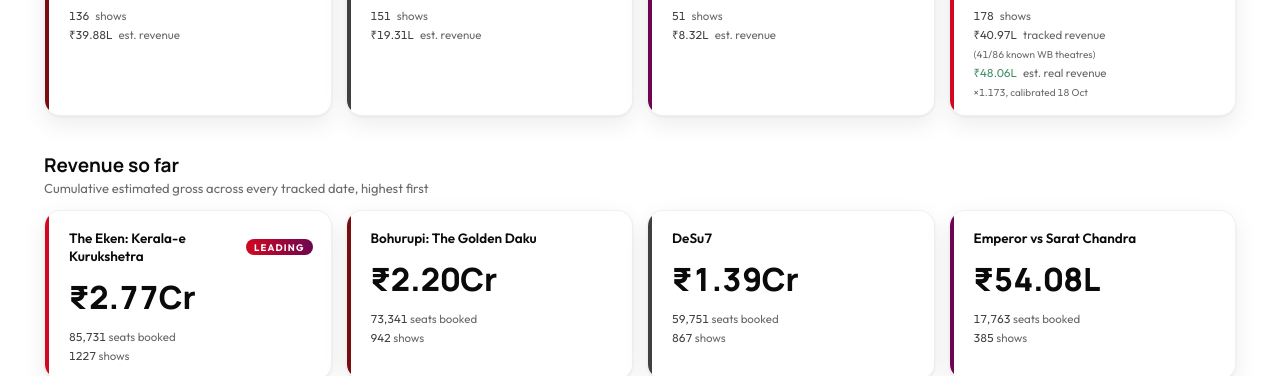
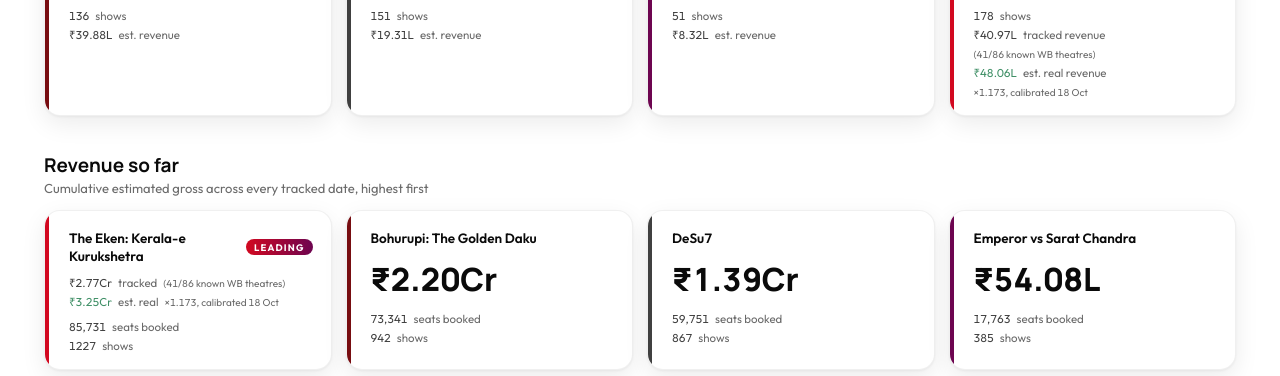
Before and after one commit to sayantan-guha/pujo-movies-2026, a plain HTML site: page index.html in a window 1280 px wide. Shown: the part 459-835 px from the top of the page. Drawn offline with Linux system fonts and the light colour scheme.

Commit message:
Apply real-revenue calibration to the cumulative 'Revenue so far' cards too
Was only showing on Today's snapshot; same tracked/est.-real split now
appears on the all-time cumulative totals.

```diff
--- a/index.html
+++ b/index.html
@@ -860,16 +860,26 @@
       return { m, rev, filled, shows };
     }).sort((a, b) => b.rev - a.rev);
 
-    const cards = totals.map((t, i) => `
+    const cards = totals.map((t, i) => {
+      const cal = REVENUE_CALIBRATION[t.m.id];
+      const trackedTheatres = t.m.cinemas.filter(c => c.shows.length).length;
+      const bigOrRevenueRows = cal
+        ? `<div class="meta">
+             <span class="revenue-row"><b>${fmtRevenue(t.rev)}</b> tracked <span class="cal-note">(${trackedTheatres}/${cal.totalRealTheatres} known WB theatres)</span></span>
+             <span class="revenue-row real-est"><b>${fmtRevenue(t.rev * cal.multiplier)}</b> est. real <span class="cal-note">&times;${cal.multiplier.toFixed(3)}, calibrated ${fmtDate(cal.asOfDate)}</span></span>
+           </div>`
+        : `<div class="big">${fmtRevenue(t.rev)}</div>`;
+      return `
       <div class="kpi-card">
         <div class="stripe" style="background:${FILM_COLORS[t.m.id]}"></div>
         <p class="film-name">${t.m.name}${i === 0 && t.rev > 0 ? '<span class="leading-tag">Leading</span>' : ""}</p>
-        <div class="big">${fmtRevenue(t.rev)}</div>
+        ${bigOrRevenueRows}
         <div class="meta">
-          <span><b>${t.filled.toLocaleString("en-IN")}</b> seats booked</span>
-          <span><b>${t.shows}</b> shows</span>
+          <span class="revenue-row"><b>${t.filled.toLocaleString("en-IN")}</b> seats booked</span>
+          <span class="revenue-row"><b>${t.shows}</b> shows</span>
         </div>
-      </div>`).join("");
+      </div>`;
+    }).join("");
 
     return `<div class="kpi-row">${cards}</div>`;
   }
```
